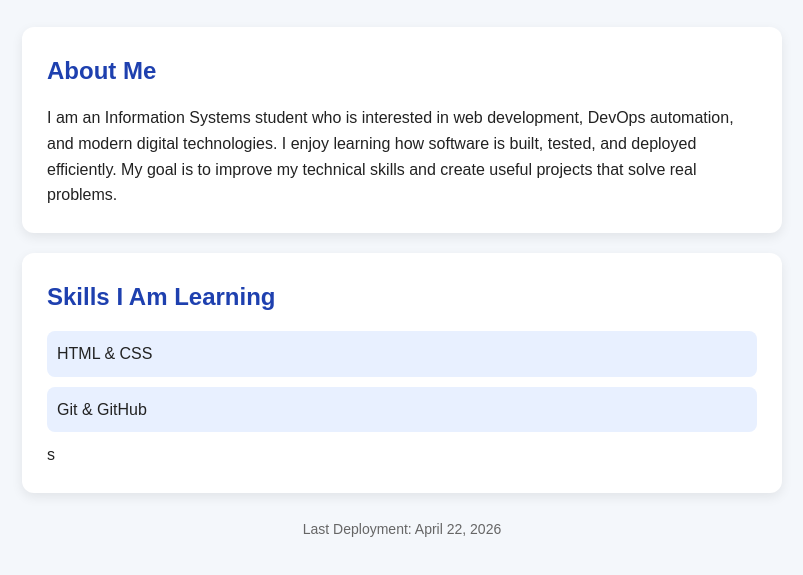
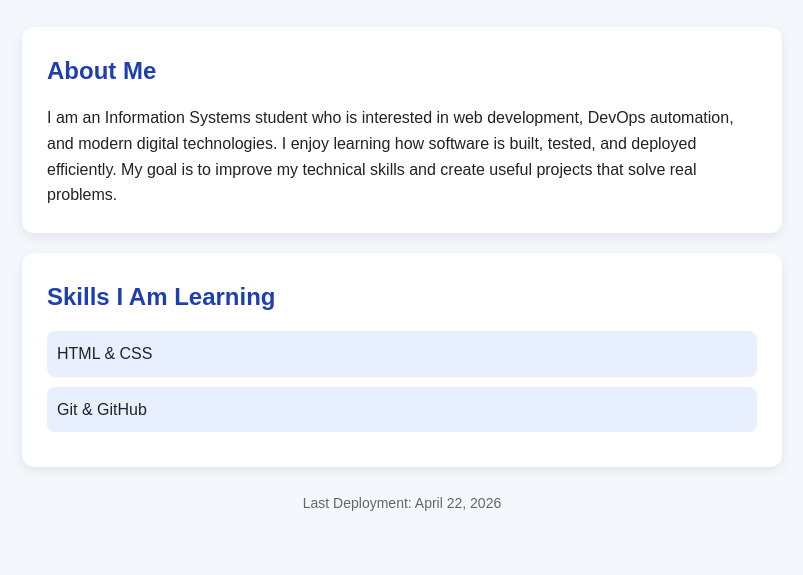
Before and after one commit to 250103179/my-devops-portfolio, a plain HTML site: page index.html in a window 1280 px wide. Shown: the part 163-738 px from the top of the page, without its empty margins (238-1041 px from the left). Drawn offline with Linux system fonts and the light colour scheme.

Commit message:
Update index.html

```diff
--- a/index.html
+++ b/index.html
@@ -28,7 +28,7 @@
       <ul>
         <li>HTML & CSS</li>
         <li>Git & GitHub</li>
-        s</ul>
+        </ul>
     </section>
 
     <footer>
```
